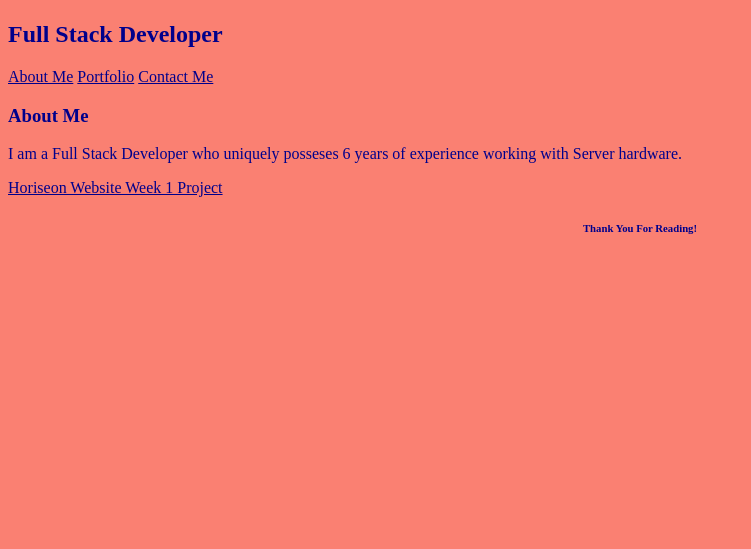
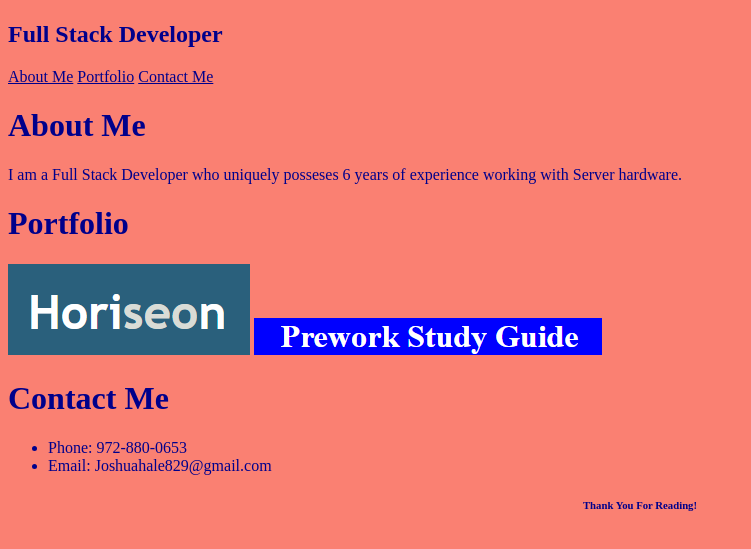
Before and after one commit to Sulxy/Joshua-Hale-Portfolio, a plain HTML site: page index.html in a window 1280 px wide. Shown: the part 225-774 px from the top of the page, without its empty margins (0-751 px from the left). Drawn offline with Linux system fonts and the light colour scheme.

Commit message:
Added media screen in css, added clickable images for portfolio, and added/filled out Contact Me.

```diff
--- a/assets/css/style.css
+++ b/assets/css/style.css
@@ -1,6 +1,6 @@
 * {
-    background-color: salmon;
-    color: darkblue;
+     /* background-color: salmon;
+    color: darkblue; */
 }
 
 p {
@@ -10,6 +10,7 @@ p {
 footer {
     text-align: center;
 }
+
 
 #JHP {
     text-align: left;
@@ -24,12 +25,27 @@ footer {
 }
 
 .deployed-app {
-
+    display: inline;
 }
 
-/* Not adjusting size of img ??*/
-#Horiseon-Thumbnail {
-    max-width: 10%;
-    max-height: 10%;
-    border-radius: 10px;
+/* media query stays at bottom */
+@media screen and (max-width:1440px) and (min-width:769px) {
+    * {
+        background-color: salmon;
+        color: darkblue
+    }
 }
+
+@media screen and (max-width:768px) {
+   * {
+        background-color: grey;
+        color: black;
+    }
+}
+
+@media screen and (max-width:320px) {
+    * {
+        background-color: black;
+        color:white;
+    }
+}
--- a/index.html
+++ b/index.html
@@ -20,25 +20,23 @@
                         <a href="#Portfolio">Portfolio</a>
                         <a href="#Contact Me">Contact Me</a>
                     </nav>
-                <h3>About Me</h3>
-                    <p>I am a Full Stack Developer who uniquely posseses 6 years of experience working with Server hardware. </p>
-        </header>
+         </header>
 
         <main>
+            <h1>About Me</h1>
+                <p>I am a Full Stack Developer who uniquely posseses 6 years of experience working with Server hardware. </p>
+            <h1>Portfolio</h1>
             <section class="deployed-app">
                 <!--href to deployed applications here-->
-                <a href="https://sulxy.github.io/Horiseon-Website/">Horiseon Website Week 1 Project</a>
+                <a class="deployed-app-clickable-images" href="https://sulxy.github.io/Horiseon-Website/"><img src="assets/images/Horiseon Thumbnail.png" alt="Link to my deployed Horiseon project website"></a>
+                <!--href to deployed applications here-->
+                <a class="deployed-app-clickable-images" href="https://sulxy.github.io/prework-study-guide/"><img src="assets/images/Prework-Study-Guide.png" alt="Link to my deployed Prework Study Guide website"></a>
             </section>
-            <section class="deployed-app">
-                <!--href to deployed applications here-->
-            </section>
-            <section>
-                <!--href to COMING SOON-->
-            </section>
-            <section>
-                <!--href to COMING SOON-->
-            </section>
-
+            <h1>Contact Me</h1>
+                <ul>
+                    <li>Phone: 972-880-0653</li>
+                    <li>Email: Joshuahale829@gmail.com</li>
+                </ul>
         </main>
 
         <footer>
```
Also changed, not shown: assets/images/Prework-Study-Guide.png (added).
